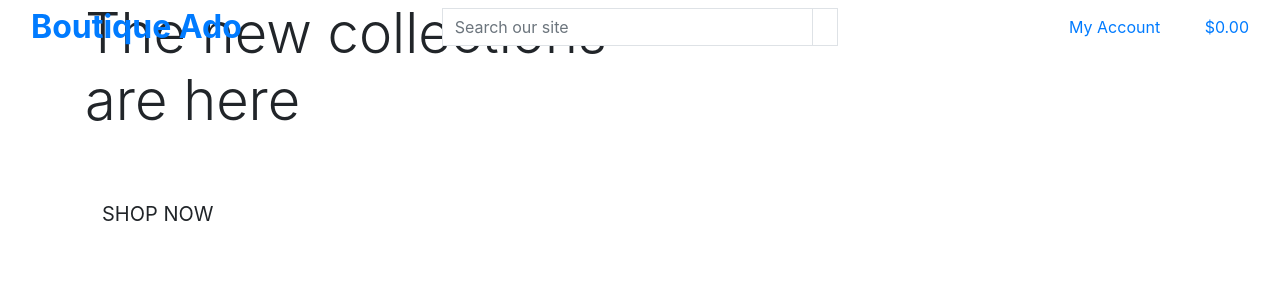
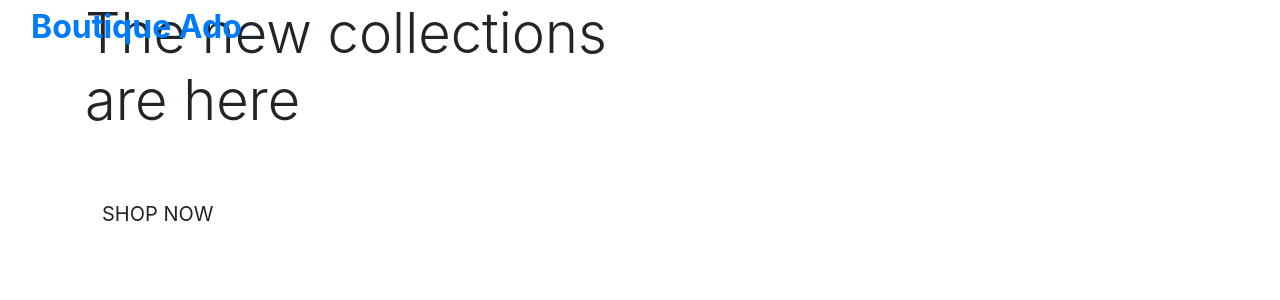
Before and after one commit to LauraJones929/boutique_ado_v1which, a Django app: template boutique_ado/home/templates/home/index.html in a window 1280 px wide. Shown: the top 300 px of the page. Run offline with Django 3.2, Linux system fonts and the light colour scheme; the template is opened without the code that fills it, so the values that code supplies are empty; parts of the project's set-up code (start-up, migrations or seed data) failed here and were passed over.

Commit message:
Delete forms to search for bug

```diff
--- a/templates/base.html
+++ b/templates/base.html
@@ -41,58 +41,7 @@
                         </h2>
                     </a>
                 </div>
-                <div class="col-12 col-lg-4 my-auto py-1 py-lg-0 text-center text-lg-left">
-                    <form method="GET" action="">
-                        <div class="input-group w-100">
-                            <input class="form-control border border-black rounded-0" type="text" name="q" placeholder="Search our site">
-                            <div class="input-group-append">
-                                <button class="form-control btn btn-black border border-black rounded-0" type="submit">
-                                    <span class="icon">
-                                        <i class="fas fa-search"></i>
-                                    </span>
-                                </button>
-                            </div>
-                        </div>
-                    </form>
-                </div>
-                <div class="col-12 col-lg-4 my-auto py-1 py-lg-0 text-center text-lg-left">
-                    <ul class="list-inline list-unstyled text-center text-lg-right my-0">
-                        <li class="list-inline-item dropdown">
-                            <a class="text-black nav-link" href="#" id="user-options" data-toggle="dropdown" aria-haspopup="true" aria-expanded="false">
-                                <div class="text-center">
-                                    <div><i class="fas fa-user fa-lg"></i></div>
-                                    <p class="my-0">My Account</p>
-                                </div>
-                            </a>
-                            <div class="dropdown-menu border-0" aria-labelledby="user-options">
-                                {% if request.user.is_authenticated %}
-                                    {% if request.user.is_superuser %}
-                                        <a href="" class="dropdown-item">Product Management</a>
-                                    {% endif %}
-                                    <a href="" class="dropdown-item">My Profile</a>
-                                    <a href="{% url 'account_logout' %}" class="dropdown-item">Logout</a>
-                                {% else %}
-                                    <a href="{% url 'account_signup' %}" class="dropdown-item">Register</a>
-                                    <a href="{% url 'account_login' %}" class="dropdown-item">Login</a>
-                                {% endif %}
-                            </div>
-                        </li>
-                        <li class="list-inline-item">
-                            <a class="{% if grand_total %}text-info font-weight-bold{% else %}text-black{% endif %} nav-link" href="">
-                                <div class="text-center">
-                                    <div><i class="fas fa-shopping-bag fa-lg"></i></div>
-                                    <p class="my-0">
-                                        {% if grand_total %}
-                                            ${{ grand_total|floatformat:2 }}
-                                        {% else %}
-                                            $0.00
-                                        {% endif %}
-                                    </p>
-                                </div>
-                            </a>
-                        </li>
-                    </ul>
-                </div>
+
             </div>
         </header>
 
```
Also changed, not shown: boutique_ado/__init__.py (deleted).
